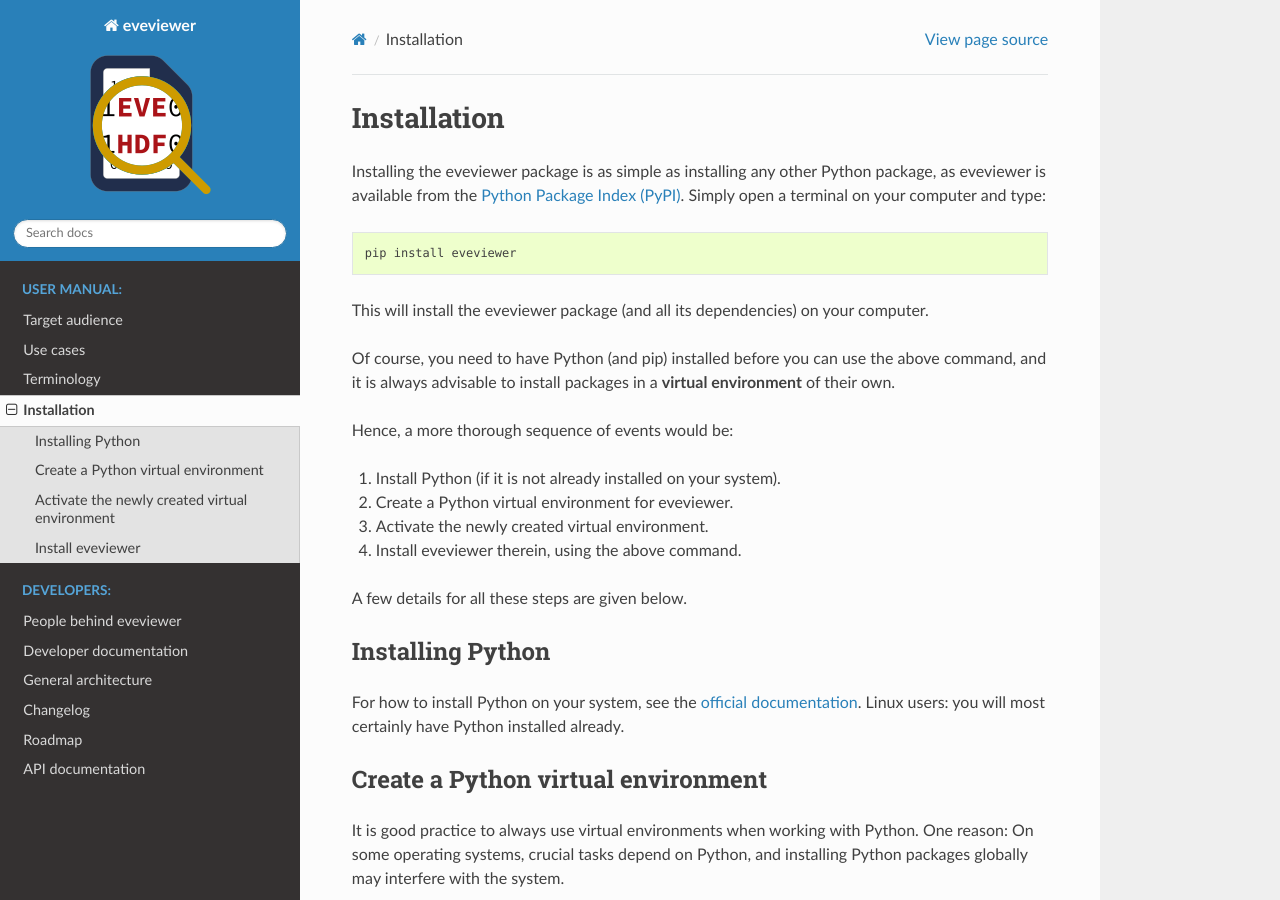
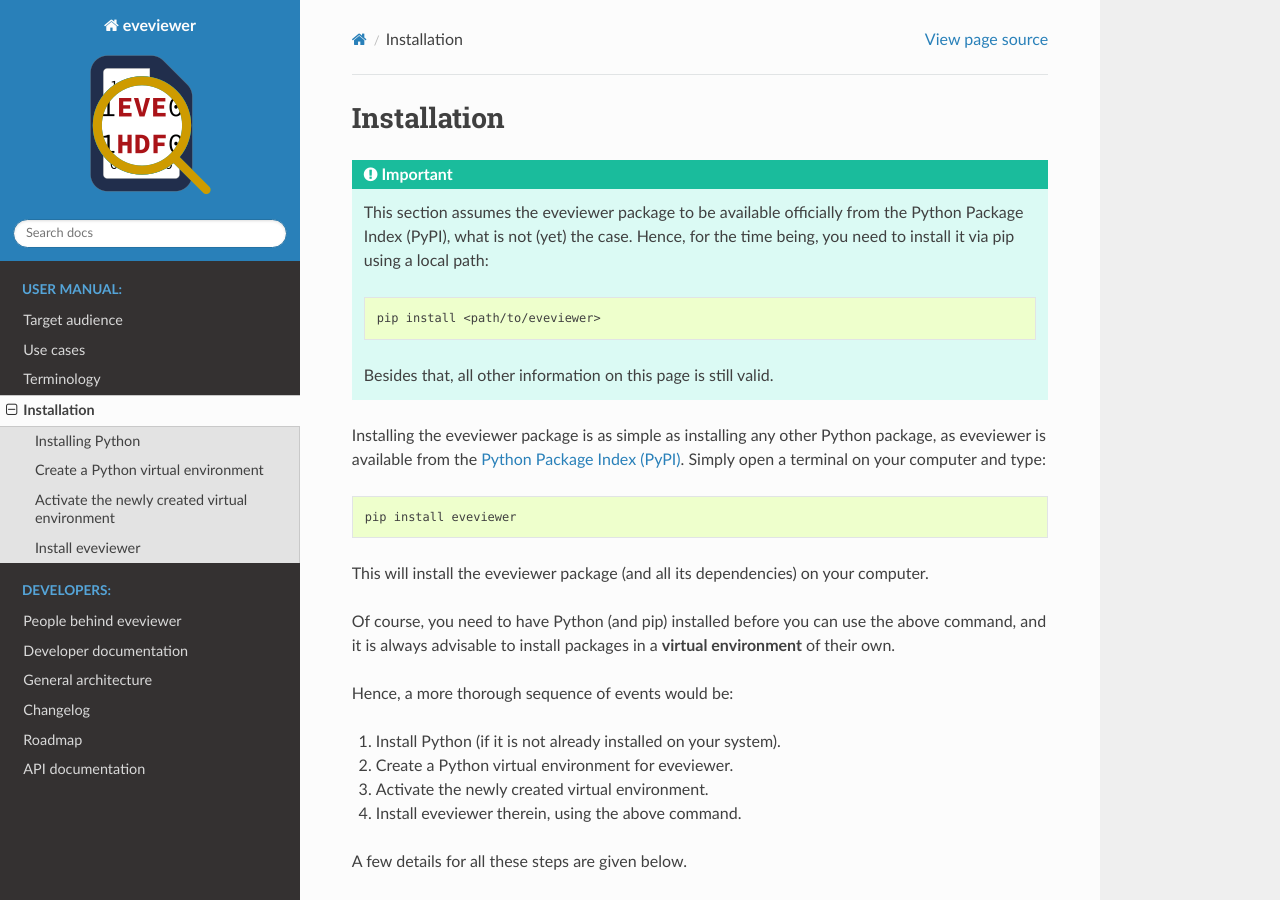
Before and after one commit to tillbiskup/evedataviewer, a Sphinx documentation site: the page built from docs/installing.rst, in a window 1280 px wide and 900 px high. Built offline with Sphinx 7.4.7 and the Read the Docs theme 2.0.0, drawn with Linux system fonts in a browser that asks for light colours.

Commit message:
Update documentation

```diff
--- a/docs/audience.rst
+++ b/docs/audience.rst
@@ -6,4 +6,4 @@
 
 The eveviewer package primarily addresses people working at the PTB beamlines at BESSY-II and MLS in Berlin. Furthermore, it is a data viewer tool, aimed at conveniently inspecting data directly at the beamline. To this end, basic analysis tools will increasingly be included.
 
-However, extended data analysis is *not* the focus of this package, and the required data processing and analysis routines will be developed separately.
+However, extended data analysis is *not* the focus of this package, and the required data processing and analysis routines will be developed separately in a package currently dubbed "radiometry" and most probably based on the `ASpecD framework <https://docs.aspecd.de/>`_.
--- a/docs/index.rst
+++ b/docs/index.rst
@@ -4,7 +4,7 @@
 
 *A GUI for inspecting data contained in EVE files.*
 
-Welcome! This is the documentation for eveviewer, a Python package for graphically inspecting data contained in EVE files, *i.e.* data obtained at one of the beamlines at BESSY-II or MLS in Berlin, mostly operated by the German National Metrology Institute, the `Physikalisch-Technische Bundesanstalt (PTB) <https://www.ptb.de/>`_. The primary goal of the package is to provide a GUI to conveniently inspect (and preliminary analyse) data directly at the beamline.
+Welcome! This is the documentation for eveviewer, a Python package for **graphically inspecting data** contained in EVE files, *i.e.* data **obtained at one of the beamlines at BESSY-II or MLS in Berlin**, mostly operated by the German National Metrology Institute, the `Physikalisch-Technische Bundesanstalt (PTB) <https://www.ptb.de/>`_. The primary goal of the package is to provide a GUI to conveniently inspect (and preliminary analyse) data directly at the beamline.
 
 Running eveviewer is as simple as typing ``eveviewer`` into a terminal:
 
@@ -57,6 +57,8 @@
 
     pip install eveviewer
 
+See the :doc:`installation section <installing>` for further details.
+
 
 License
 =======
--- a/docs/installing.rst
+++ b/docs/installing.rst
@@ -1,5 +1,16 @@
 Installation
 ============
+
+.. important::
+
+    This section assumes the eveviewer package to be available officially from the Python Package Index (PyPI), what is not (yet) the case. Hence, for the time being, you need to install it via pip using a local path:
+
+    .. code-block:: bash
+
+        pip install <path/to/eveviewer>
+
+    Besides that, all other information on this page is still valid.
+
 
 Installing the eveviewer package is as simple as installing any other Python package, as eveviewer is available from the `Python Package Index (PyPI) <https://www.pypi.org/>`_. Simply open a terminal on your computer and type:
 
```
Also changed, not shown: 1 other file.
